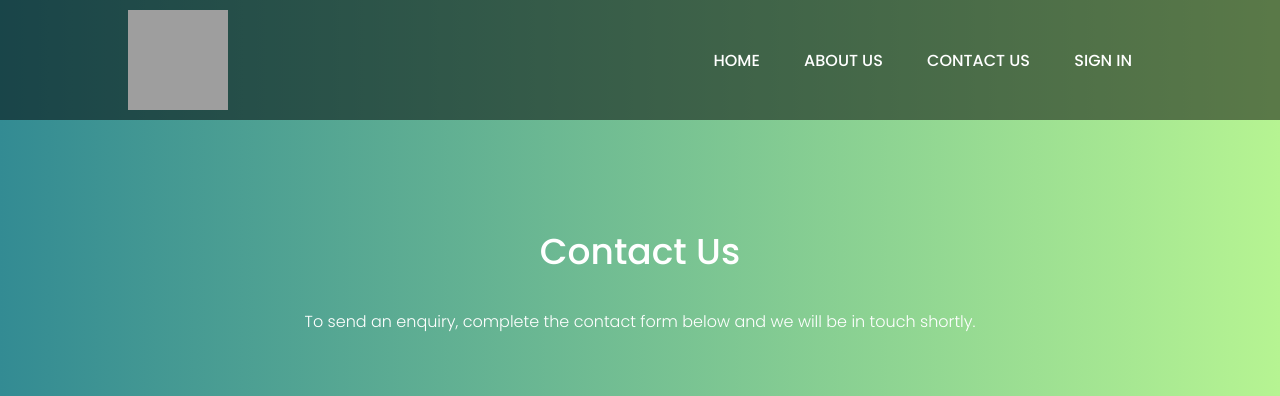
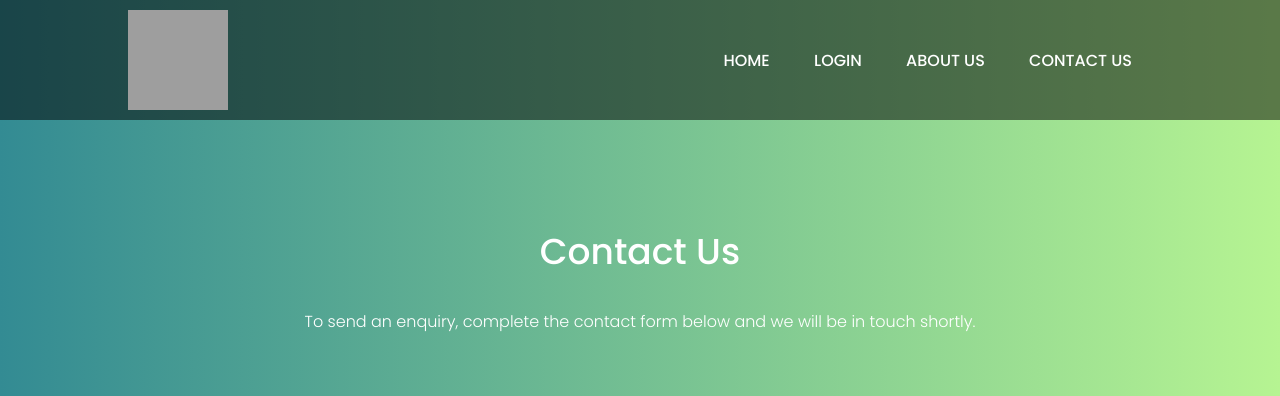
Before and after one commit to Josua-lewis/testmaker-django, a Django app: page /contact/ in a window 1280 px wide. Shown: the top 396 px of the page. Run offline with Django 4.2, Linux system fonts and the light colour scheme; grey boxes are pictures that could not be loaded.

Commit message:
modified:   mytestmaker/templates/about_us.html 	modified:   mytestmaker/templates/contact_us.html

```diff
--- a/mytestmaker/templates/about_us.html
+++ b/mytestmaker/templates/about_us.html
@@ -208,9 +208,9 @@ nav {
     <header>
         <img class="logo" src="https://praesignis.com/wp-content/uploads/2021/05/Praesignis_Primary-2021-25.svg" alt="" width="100px" height="100px">
         <nav>
-            <ul class="nav_links">
+             <ul class="nav_links">
                 <li><a href="{% url 'home' %}">Home</a></li>
-                <li><a href="{% url 'login' %}">Sign In</a></li>
+                <li><a href="{% url 'login' %}">Login</a></li>
                 <li><a href="{% url 'about' %}">About Us</a></li>
                 <li><a href="{% url 'contact' %}">Contact Us</a></li>
             </ul>
--- a/mytestmaker/templates/contact_us.html
+++ b/mytestmaker/templates/contact_us.html
@@ -295,9 +295,9 @@ footer {
             </label>
             <ul class="nav_links">
                 <li><a href="{% url 'home' %}">Home</a></li>
+                <li><a href="{% url 'login' %}">Login</a></li>
                 <li><a href="{% url 'about' %}">About Us</a></li>
                 <li><a href="{% url 'contact' %}">Contact Us</a></li>
-                <li><a href="{% url 'login' %}">Sign In</a></li>
             </ul>
         </nav>
     </header>
```
